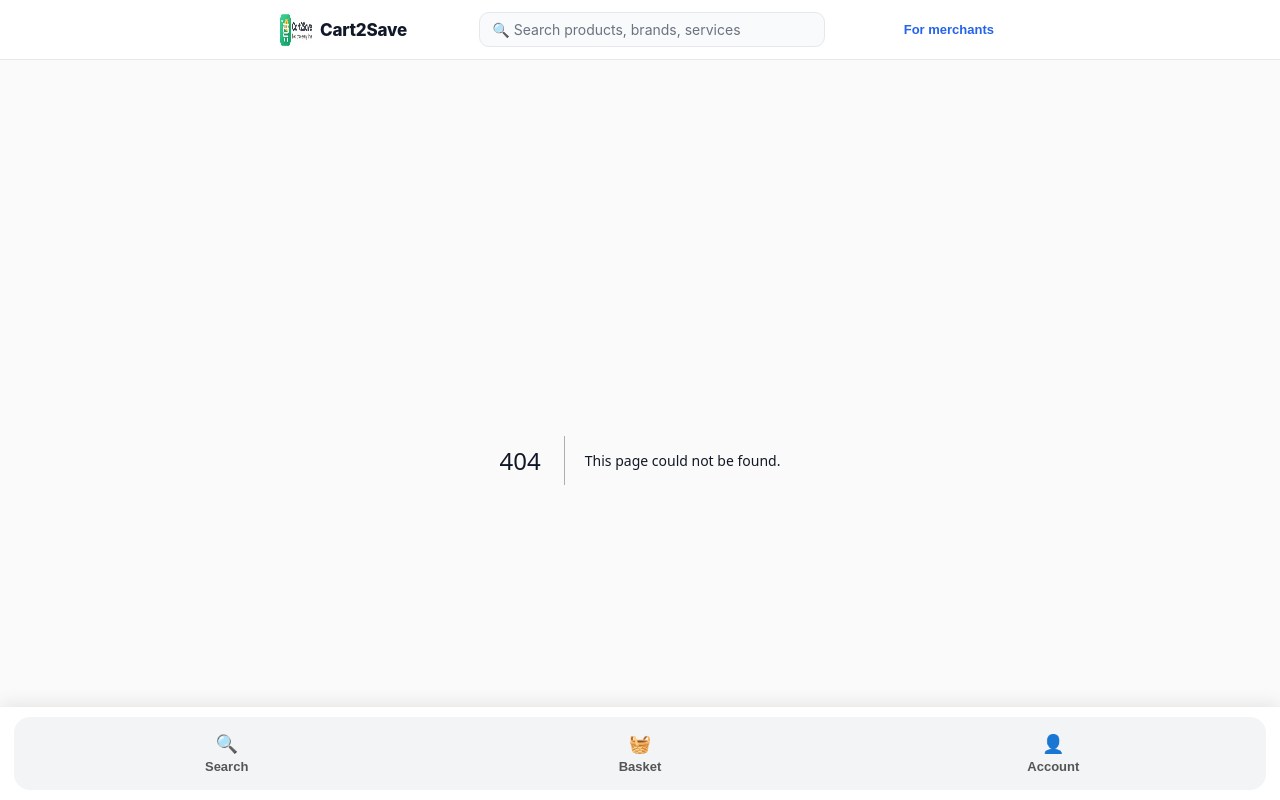
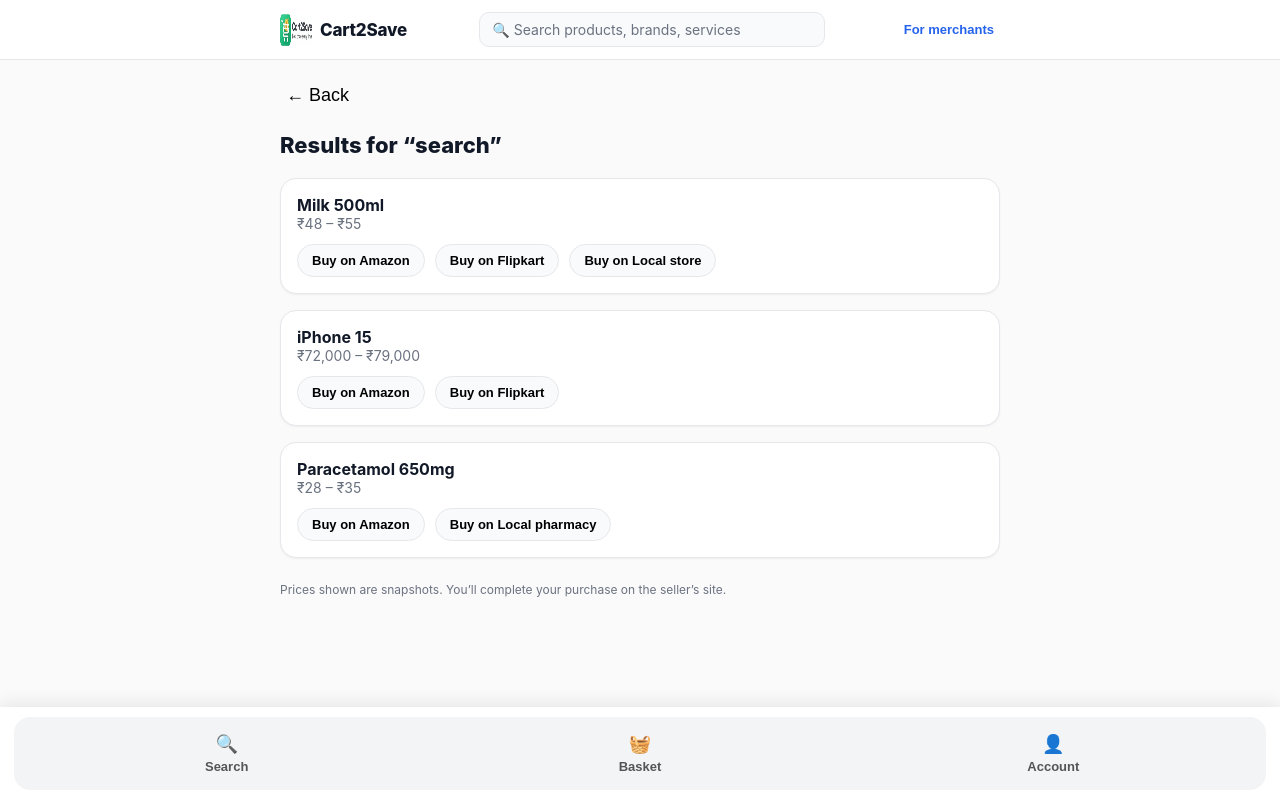
Before and after one commit to prashanthrangineni-sketch/pranix-witness-ui, a Next.js app: page /search/results in a window 1280 px wide. Before the commit this address had no page. Shown: the top 800 px of the page. Built offline with nearby package versions, Linux system fonts and the light colour scheme.

Commit message:
Create page.tsx

```diff
--- /dev/null
+++ b/app/search/results/page.tsx
@@ -0,0 +1,113 @@
+'use client'
+
+import { useRouter, useSearchParams } from 'next/navigation'
+
+const MOCK_RESULTS = [
+  {
+    id: 'p1',
+    title: 'Milk 500ml',
+    priceRange: '₹48 – ₹55',
+    options: [
+      { label: 'Amazon', type: 'affiliate' },
+      { label: 'Flipkart', type: 'affiliate' },
+      { label: 'Local store', type: 'ondc' },
+    ],
+  },
+  {
+    id: 'p2',
+    title: 'iPhone 15',
+    priceRange: '₹72,000 – ₹79,000',
+    options: [
+      { label: 'Amazon', type: 'affiliate' },
+      { label: 'Flipkart', type: 'affiliate' },
+    ],
+  },
+  {
+    id: 'p3',
+    title: 'Paracetamol 650mg',
+    priceRange: '₹28 – ₹35',
+    options: [
+      { label: 'Amazon', type: 'affiliate' },
+      { label: 'Local pharmacy', type: 'ondc' },
+    ],
+  },
+]
+
+export default function SearchResultsPage() {
+  const router = useRouter()
+  const params = useSearchParams()
+  const query = params.get('q') || ''
+
+  return (
+    <main style={{ maxWidth: 720, margin: '0 auto', padding: '24px 16px' }}>
+
+      {/* HEADER */}
+      <div style={{ marginBottom: 20 }}>
+        <button
+          onClick={() => router.push('/search')}
+          style={{
+            background: 'none',
+            border: 'none',
+            fontSize: 18,
+            cursor: 'pointer',
+            marginBottom: 10,
+          }}
+        >
+          ← Back
+        </button>
+
+        <h1 style={{ fontSize: 22, fontWeight: 800 }}>
+          Results for “{query || 'search'}”
+        </h1>
+      </div>
+
+      {/* RESULTS */}
+      {MOCK_RESULTS.map((item) => (
+        <div
+          key={item.id}
+          style={{
+            border: '1px solid #e5e7eb',
+            borderRadius: 16,
+            padding: 16,
+            marginBottom: 16,
+            background: '#ffffff',
+            boxShadow: '0 1px 2px rgba(0,0,0,0.05)',
+          }}
+        >
+          <div style={{ fontSize: 16, fontWeight: 700 }}>
+            {item.title}
+          </div>
+
+          <div style={{ color: '#6b7280', fontSize: 14, marginBottom: 12 }}>
+            {item.priceRange}
+          </div>
+
+          <div style={{ display: 'flex', gap: 10, flexWrap: 'wrap' }}>
+            {item.options.map((opt) => (
+              <button
+                key={opt.label}
+                onClick={() => alert(`Redirect to ${opt.label}`)}
+                style={{
+                  padding: '8px 14px',
+                  borderRadius: 999,
+                  border: '1px solid #e5e7eb',
+                  background: '#f9fafb',
+                  fontSize: 13,
+                  fontWeight: 600,
+                  cursor: 'pointer',
+                }}
+              >
+                Buy on {opt.label}
+              </button>
+            ))}
+          </div>
+        </div>
+      ))}
+
+      {/* DISCLAIMER */}
+      <div style={{ fontSize: 12, color: '#6b7280', marginTop: 24 }}>
+        Prices shown are snapshots. You’ll complete your purchase on the seller’s site.
+      </div>
+    </main>
+  )
+}
```
